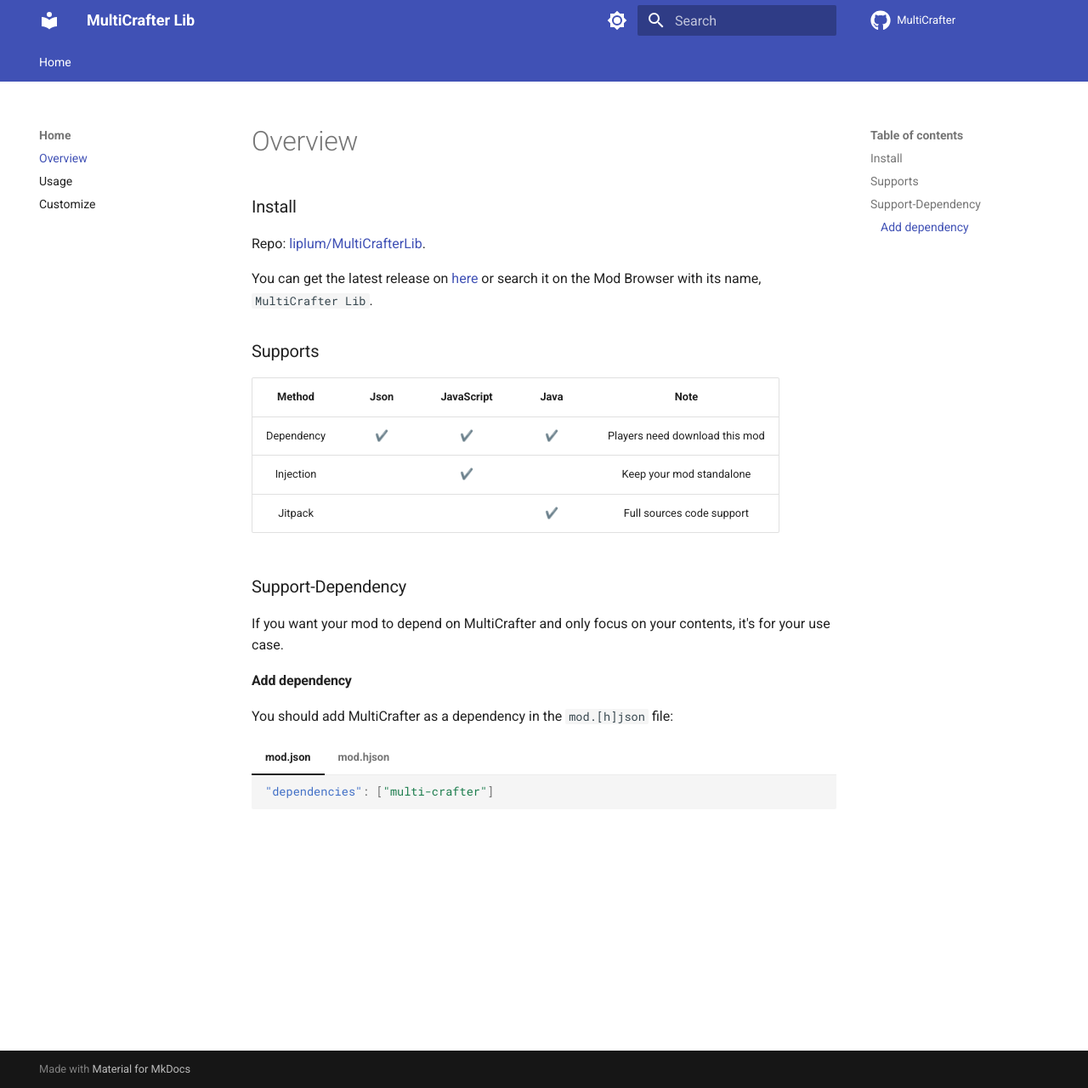
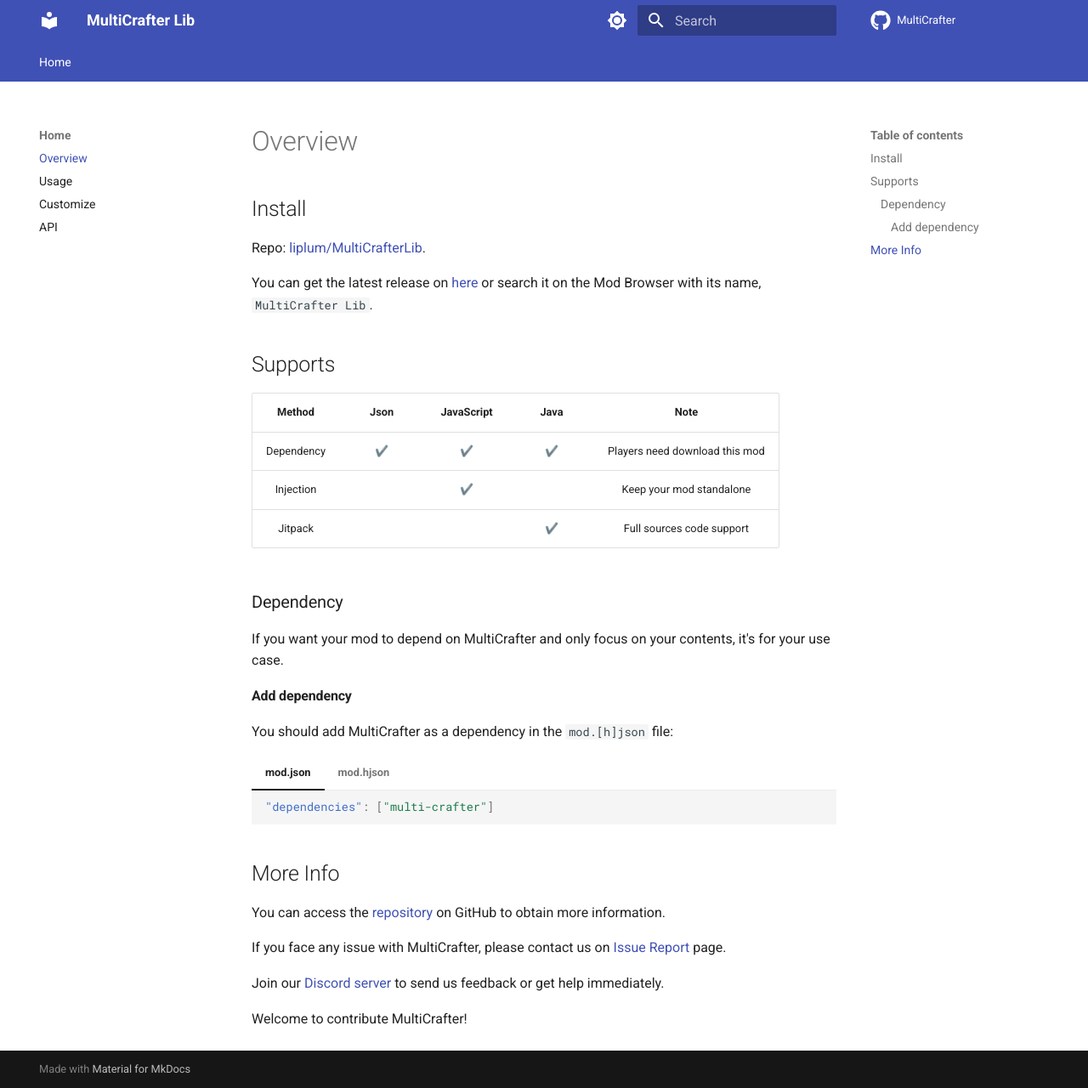
Before and after one commit to liplum/MultiCrafterLib, an MkDocs documentation site: the page built from docs/index.md, in a window 1280 px wide and 1280 px high. Shown: the whole window at 85% size. Built offline with MkDocs 1.6.1 and Material for MkDocs 9.7.7, drawn with Linux system fonts in a browser that asks for light colours; comment, search, counter and statistics services are not loaded.

Commit message:
in [document] added API of MultiCrafter

````diff
--- a/docs/index.md
+++ b/docs/index.md
@@ -1,13 +1,13 @@
 # Overview
 
-### Install
+## Install
 
 Repo: [liplum/MultiCrafterLib](https://github.com/liplum/MultiCrafterLib).
 
 You can get the latest release on [here](https://github.com/liplum/MultiCrafterLib/releases/latest)
 or search it on the Mod Browser with its name, `MultiCrafter Lib`.
 
-### Supports
+## Supports
 
 |   Method   | Json | JavaScript | Java |              Note              |
 |:----------:|:----:|:----------:|:----:|:------------------------------:|
@@ -15,7 +15,7 @@
 | Injection  |      |     ✔️     |      |    Keep your mod standalone    |
 |  Jitpack   |      |            |  ✔️  |   Full sources code support    |
 
-### Support-Dependency
+### Dependency
 If you want your mod to depend on MultiCrafter and only focus on your contents, it's for your use case.
 #### Add dependency
 
@@ -32,3 +32,13 @@
     ```hjson
     dependencies: ["multi-crafter"]
     ```
+
+
+## More Info
+You can access the [repository](https://github.com/liplum/MultiCrafterLib) on GitHub to obtain more information.
+
+If you face any issue with MultiCrafter, please contact us on [Issue Report](https://github.com/liplum/MultiCrafterLib/issues) page.
+
+Join our [Discord server](https://discord.gg/PDwyxM3waw) to send us feedback or get help immediately.
+
+Welcome to contribute MultiCrafter!
--- a/mkdocs.yml
+++ b/mkdocs.yml
@@ -36,6 +36,7 @@
       - Overview: index.md
       - Usage: usage.md
       - Customize: customize.md
+      - API: api.md
 
 markdown_extensions:
   - pymdownx.tabbed:
````
Also changed, not shown: docs/api.md (added, +3 -0 lines), 2 other files.
